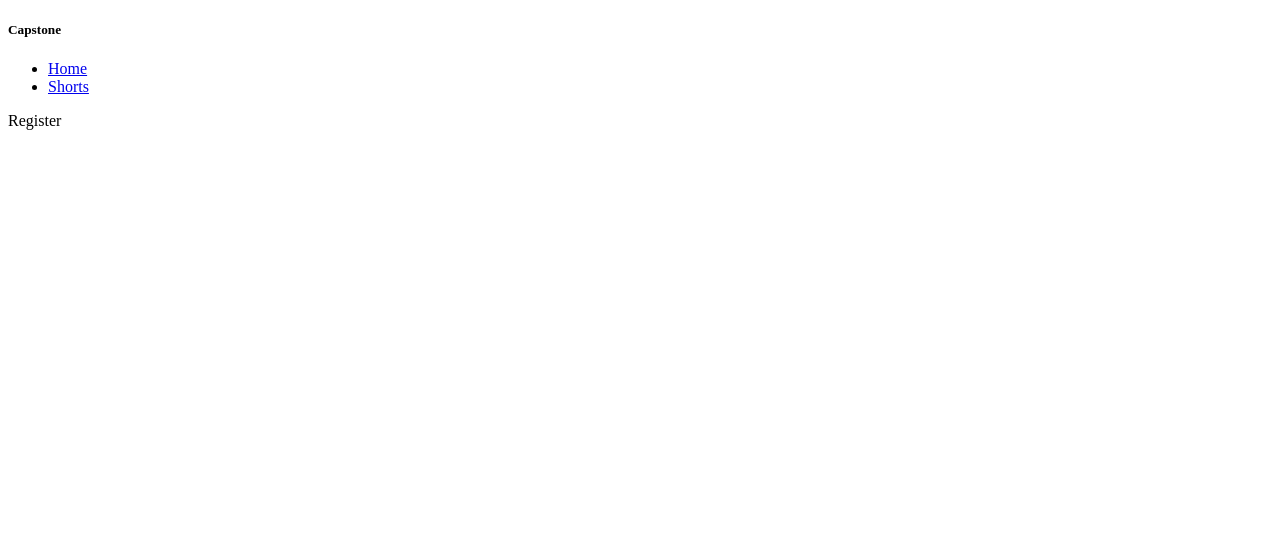
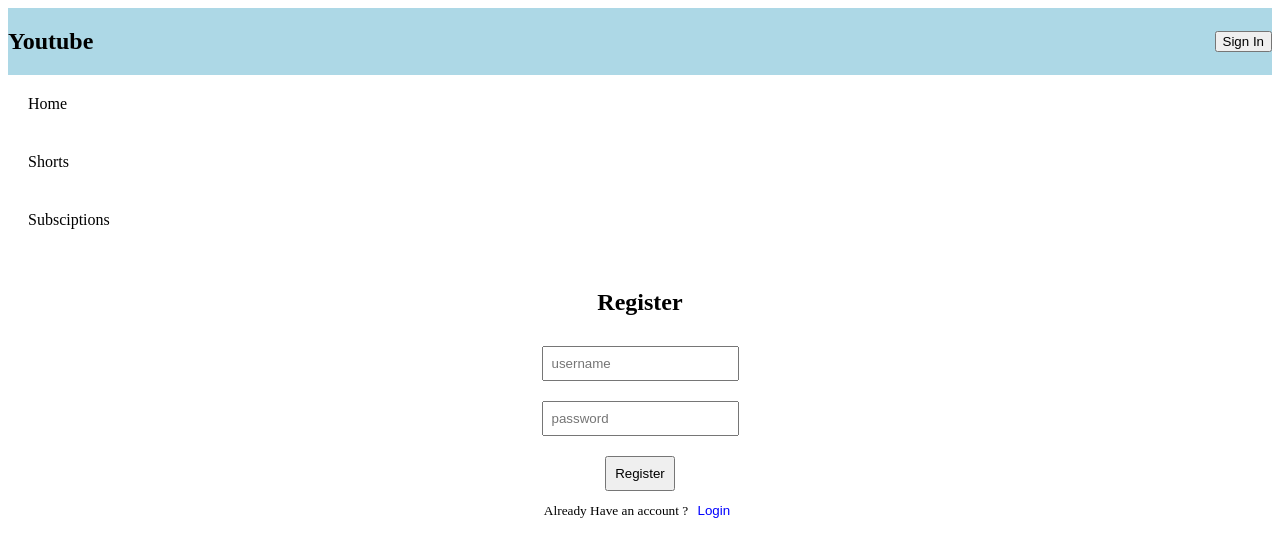
Before and after one commit to AnuragEnnippissery/Capstone-frontend, a React (Vite) app: page /Register in a window 1280 px wide. Shown: the top 556 px of the page. Built offline with nearby package versions, Linux system fonts and the light colour scheme.

Commit message:
login,register implemented

```diff
--- a/src/App.jsx
+++ b/src/App.jsx
@@ -5,7 +5,7 @@ function App() {
 
   return (
     <>
-      <h5>Capstone</h5>
+
       <Header/>
       <Outlet/>
 
--- a/src/components/Authentication/Login.jsx
+++ b/src/components/Authentication/Login.jsx
@@ -1,8 +1,61 @@
+import { useState } from "react";
+import { useNavigate } from "react-router-dom";
+
 function Login(){
+    let [username,setUsername]=useState("");
+    let [password,setPassword]=useState("");
+    let navigate=useNavigate();
+    async function HandleLogin(){
+        console.log("username",username);
+        console.log("password",password);
+
+       //let res=
+       await fetch("http://localhost:3100/api/user/login", {
+            method: "POST",
+            headers: {
+                "Content-Type": "application/json"
+            },
+            body: JSON.stringify({ username, password })
+        })
+        //const data = await res.json();
+        //console.log(data);
+
+        .then(res => res.json())
+        .then(data => {
+            console.log("Response from server:", data);
+            sessionStorage.setItem("username", username);
+            //console.log("id",data.id)
+            sessionStorage.setItem("id",data.id);
+            sessionStorage.setItem("token",data.token);
+        })
+        .catch(err => {
+            console.error("Login error:", err);
+        });
+        navigate('/')
+
+    }
+    function HandleCLick(){
+        navigate('/Register')
+    }
+
     return(
         <>
-        <h5>login</h5>
+        <div style={{ textAlign: "center", marginTop: "40px" }}>
+            <h2>Login</h2>
+            <input type="text"id="username" placeholder="username" value={username}
+             onChange={(e)=>{setUsername(e.target.value)}} style={{ margin: "10px", padding: "8px" }}></input>
+             <br/>
+            <input type="text" id="password" placeholder="password" value={password}
+             onChange={(e)=>{setPassword(e.target.value)}} style={{ margin: "10px", padding: "8px" }}></input>
+             <br/>
+            <button onClick={HandleLogin} style={{ margin: "10px", padding: "8px" }}>Login</button>
+            <br/>
+            <small>Don't have an account ? {" "}
+            <button onClick={HandleCLick} style={{ color: "blue", background: "none",
+               border: "none", cursor: "pointer" }}>Register</button>
+            </small>
+        </div>
         </>
     )
 }
-export default Login
+export default Login;
--- a/src/components/Authentication/Register.jsx
+++ b/src/components/Authentication/Register.jsx
@@ -1,7 +1,56 @@
+import { useState } from "react";
+import { useNavigate } from "react-router-dom";
+
 function Register(){
+    let [username,setUsername]=useState("");
+    let [password,setPassword]=useState("");
+    let navigate=useNavigate();
+    async function HandleLogin(){
+        console.log("username",username);
+        console.log("password",password);
+
+       //let res=
+       await fetch("http://localhost:3100/api/user/register", {
+            method: "POST",
+            headers: {
+                "Content-Type": "application/json"
+            },
+            body: JSON.stringify({ username, password })
+        })
+        //const data = await res.json();
+        //console.log(data);
+
+        .then(res => res.json())
+        .then(data => {
+            console.log("Response from server:", data);
+        })
+        .catch(err => {
+            console.error("Login error:", err);
+        });
+        navigate('/login')
+
+    }
+    function HandleCLick(){
+        navigate('/login')
+    }
+
     return(
         <>
-        Register
+        <div style={{ textAlign: "center", marginTop: "40px" }}>
+            <h2>Register</h2>
+            <input type="text"id="username" placeholder="username" value={username}
+             onChange={(e)=>{setUsername(e.target.value)}} style={{ margin: "10px", padding: "8px" }}></input>
+             <br/>
+            <input type="text" id="password" placeholder="password" value={password}
+             onChange={(e)=>{setPassword(e.target.value)}} style={{ margin: "10px", padding: "8px" }}></input>
+             <br/>
+            <button onClick={HandleLogin} style={{ margin: "10px", padding: "8px" }}>Register</button>
+            <br/>
+            <small>Already Have an account ? {" "}
+            <button onClick={HandleCLick}  style={{ color: "blue", background: "none",
+               border: "none", cursor: "pointer" }}>Login</button>
+            </small>
+        </div>
         </>
     )
 }
--- /dev/null
+++ b/src/components/Header/Header.css
@@ -0,0 +1,31 @@
+.Navbar{
+    display: flex;
+    flex-direction: column;
+    justify-content: center;
+    width: 200px;
+
+}
+.list{
+    display:flex;
+    flex-direction: column;
+    padding:0px;
+    margin:0px;
+}
+.list-items{
+    padding: 10px;
+    margin:10px;
+
+}
+.Navbar a {
+    text-decoration: none;
+    color: inherit;
+}
+.Navbar li {
+    list-style: none;
+}
+.top-nav{
+    display: flex;
+    justify-content: space-between;
+    align-items: center;
+    background-color: lightblue;
+}
--- a/src/components/Header/Header.jsx
+++ b/src/components/Header/Header.jsx
@@ -1,17 +1,34 @@
 import { Link } from "react-router-dom";
+import './Header.css'
+import { useNavigate } from "react-router-dom";
 
 function Header() {
+    let navigate=useNavigate()
+  function HandleClick(){
+    navigate('/Login')
+  }
   return (
-    <nav>
-      <ul>
-        <li>
+    <div>
+        <div className="top-nav">
+            <h2>Youtube</h2>
+            <button onClick={HandleClick}>Sign In</button>
+        </div>
+
+    <nav className="Navbar">
+      <ul className="list">
+        <li className="list-items">
           <Link to="/">Home</Link>
         </li>
-        <li>
+        <li className="list-items">
           <Link to="/">Shorts</Link>
+        </li>
+        <li className="list-items">
+          <Link to="/">Subsciptions</Link>
         </li>
       </ul>
     </nav>
+    </div>
+
   );
 }
 
```
